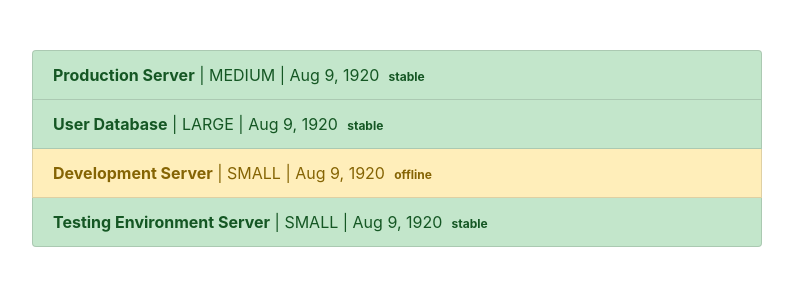
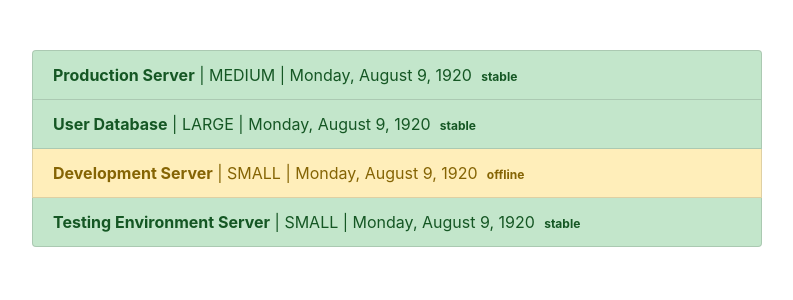
Before and after one commit to lukalid/pipes-practise, an Angular app: page / in a window 1280 px wide. Shown: the top 300 px of the page, without its empty margins (53-846 px from the left). Built offline with nearby package versions, Linux system fonts and the light colour scheme.

Commit message:
Parametrizing Pipes

```diff
--- a/src/app/app.component.html
+++ b/src/app/app.component.html
@@ -7,8 +7,8 @@
           *ngFor="let server of servers"
           [ngClass]="getStatusClasses(server)">
           <strong>{{ server.name }}</strong> |
-          {{ server.instanceType | uppercase}} |
-          {{ server.started | date}}
+          {{ server.instanceType | uppercase }} |
+          {{ server.started | date:'fullDate' }}
           <span
             class="badge">
             {{ server.status }}
```
